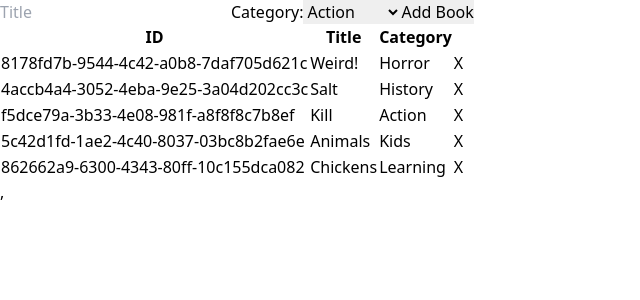
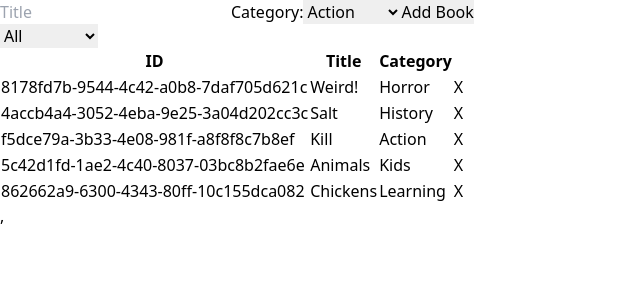
Before and after one commit to omar-labana/bookstore, a React (Create React App) app: page / in a window 1280 px wide. Shown: the top 300 px of the page, without its empty margins (0-640 px from the left). Built offline with nearby package versions, Linux system fonts and the light colour scheme.

Commit message:
Render books based on target filter

```diff
--- a/src/containers/BooksList.js
+++ b/src/containers/BooksList.js
@@ -1,7 +1,8 @@
 import React from 'react';
 import { useSelector, useDispatch } from 'react-redux';
 import Book from '../components/Book';
-import { removeBook } from '../actions/index';
+import { removeBook, updateFilter } from '../actions/index';
+import CategoryFilter from '../components/CategoryFilter';
 
 const BooksList = () => {
   const invoke = useDispatch();
@@ -10,8 +11,16 @@ const BooksList = () => {
     invoke(removeBook(book));
   };
   const renderBooks = (k) => k.map((b) => (<Book book={b} key={b.id} event={handleRemoveBook} />));
+  const target = useSelector((state) => state.filter);
+  const show = books.filter((book) => book.category === target || target === 'All');
+  const handleFilter = (e) => {
+    const data = e.target.value;
+    invoke(updateFilter(data));
+  };
 
   return (
+    <>
+      <CategoryFilter target={target} handleFilter={handleFilter} />
       <table className="table-auto">
         <thead>
           <tr>
@@ -21,9 +30,10 @@ const BooksList = () => {
           </tr>
         </thead>
         <tbody>
-        {renderBooks(books)}
+          {renderBooks(show)}
         </tbody>
       </table>
+    </>
   );
 };
 
```
Lines whose indentation alone changed are shown as unchanged.
